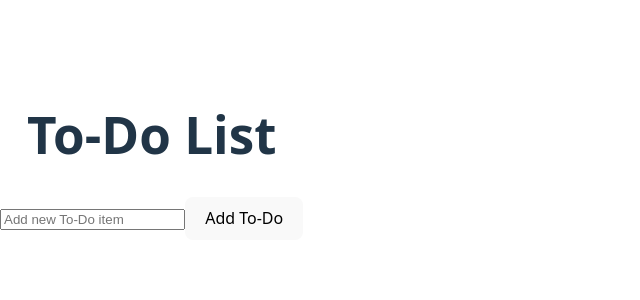
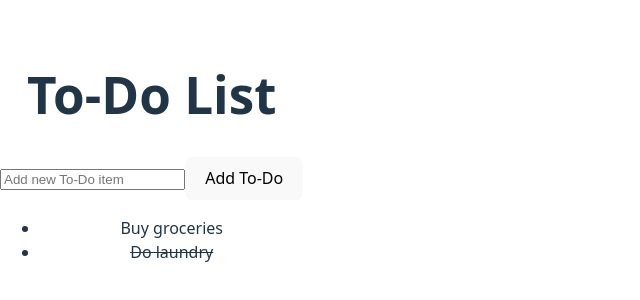
Before and after one commit to MansiJoshi1701/ToDoList, a React (Vite) app: page / in a window 1280 px wide. Shown: the part 244-544 px from the top of the page, without its empty margins (0-640 px from the left). Built offline with nearby package versions, Linux system fonts and the light colour scheme.

Commit message:
First level setup done

```diff
--- a/src/App.jsx
+++ b/src/App.jsx
@@ -1,15 +1,31 @@
 import { useState } from 'react'
 import Home from './components/Home'
+import ToDos from './data/data'
 import './App.css'
 
 function App() {
+
+  const [data , setData] = useState(ToDos);
+
+
+  //function to add new ToDo item to the list
+  const addNewTodo = (item) => {
+
+    const newToDo = {
+      id: Math.floor(Math.random * 100),
+      task: item,
+      isCompleted: false
+    }
+
+    setData([...data , newToDo]);
+  }
 
 
   return (
     <>
       <div className="App">
         <h1>To-Do List</h1>
-        <Home />
+        <Home ToDos={data}  addNewTodo={addNewTodo}/>
       </div>
 
     </>
--- a/src/components/Home.jsx
+++ b/src/components/Home.jsx
@@ -1,13 +1,13 @@
 import { useState } from "react";
 
-const Home = () => {
+const Home = ( {ToDos , addNewTodo} ) => {
 
     const [newTodo , setNewTodo] = useState('');
 
 
     const addToDo = (e) => {
         e.preventDefault();
-        //add newToDo to the display list
+        addNewTodo(newTodo); //add newToDo to the display list
         setNewTodo('');
     }
 
@@ -24,6 +24,22 @@ const Home = () => {
                 <button type="button" onClick={(e) => addToDo(e)}>Add To-Do</button>
             </span>
 
+            <div>
+                <ul>
+                    {
+                        ToDos.map((todoItem) => {
+                            return(
+                                <li
+                                    key={todoItem.id}
+                                    style = {{textDecoration: todoItem.isCompleted ? 'line-through' : 'none'}}
+                                >
+                                        {todoItem.task}
+                                </li>
+                            )
+                        })
+                    }
+                </ul>
+            </div>
 
         </div>
     )
--- a/src/data/data.jsx
+++ b/src/data/data.jsx
@@ -7,6 +7,8 @@ const ToDos = [
     {
         id: 2,
         task: "Do laundry",
-        isCompleted: false
+        isCompleted: true
     }
 ]
+
+export default ToDos;
```
